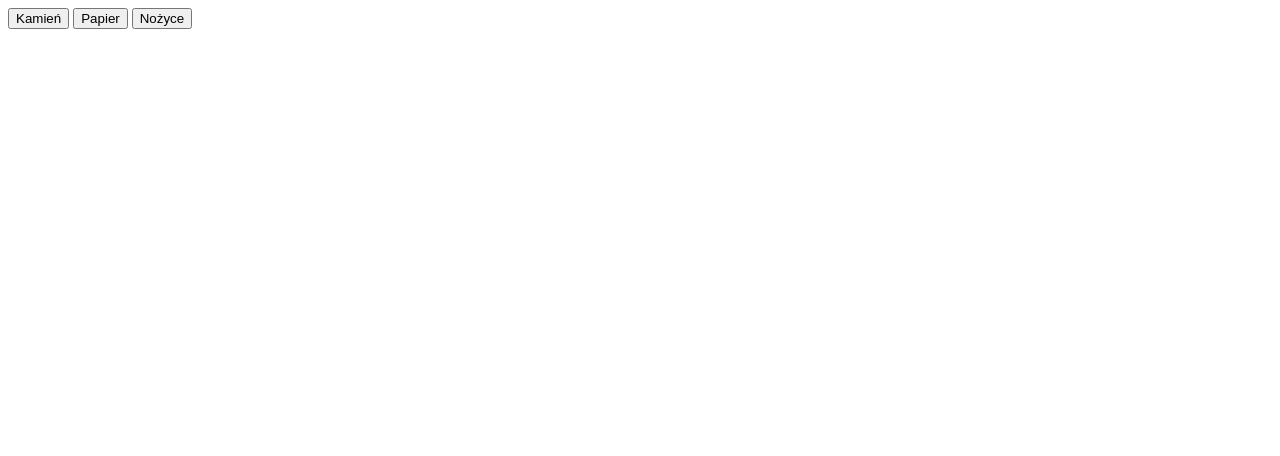
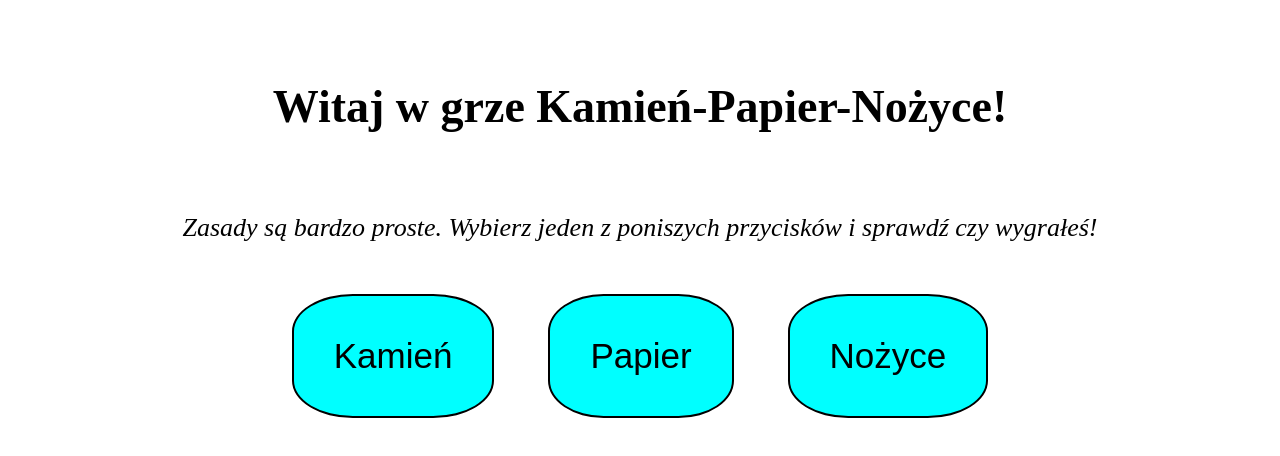
Before and after one commit to lukaszkryskiewicz/javascript-prework, a website: page index.html in a window 1280 px wide. Drawn offline with nearby package versions, Linux system fonts and the light colour scheme; files that its build step writes are made by us from their sources.

Commit message:
Add css styles, header and instruction

```diff
--- a/index.html
+++ b/index.html
@@ -6,13 +6,19 @@
 	<link rel="stylesheet" href="css/style.css">
 </head>
 <body>
+	<header>
+		<h1 class="main-title">Witaj w grze Kamień-Papier-Nożyce!</h1>
+	</header>
 	<div class="container">
+		<div class="instruction">
+			<p>Zasady są bardzo proste. Wybierz jeden z poniszych przycisków i sprawdź czy wygrałeś!</p>
+		</div>
 		<div id="buttons">
-			<button id="play-rock">Kamień</button>
-			<button id="play-paper">Papier</button>
-			<button id="play-scissors">Nożyce</button>
+			<button id="play-rock" type="button" class="btn">Kamień</button>
+			<button id="play-paper" type="button" class="btn">Papier</button>
+			<button id="play-scissors" type="button" class="btn">Nożyce</button>
 		</div>
-		<div id="messages"></div>
+		<div id="messages" class="messages"></div>
 	</div>
 	<script src="js/functions.js"></script>
 	<script src="js/script.js"></script>
--- a/sass/style.scss
+++ b/sass/style.scss
@@ -0,0 +1,39 @@
+
+body {
+    text-align: center;
+}
+
+.main-title {
+    font-size: 46px;
+    margin: 80px;
+}
+
+.instruction {
+    font-size: 26px;
+    font-style: italic;
+}
+
+.btn {
+    background-color: #00ffff;
+    border-radius: 30%;
+    border: solid #000000 2px;
+    color: #000000;
+    padding: 40px;
+    font-size: 35px;
+    margin: 25px;
+
+}
+
+.btn:hover {
+    background-color: #0000ff;
+    color: #ffffff;
+}
+
+.btn:active {
+    background-color: blueviolet;
+}
+
+.messages {
+    font-size: 26px;
+    line-height: 2.0;
+}
```
Also changed, not shown: css/style.css (added), 1 other file.
